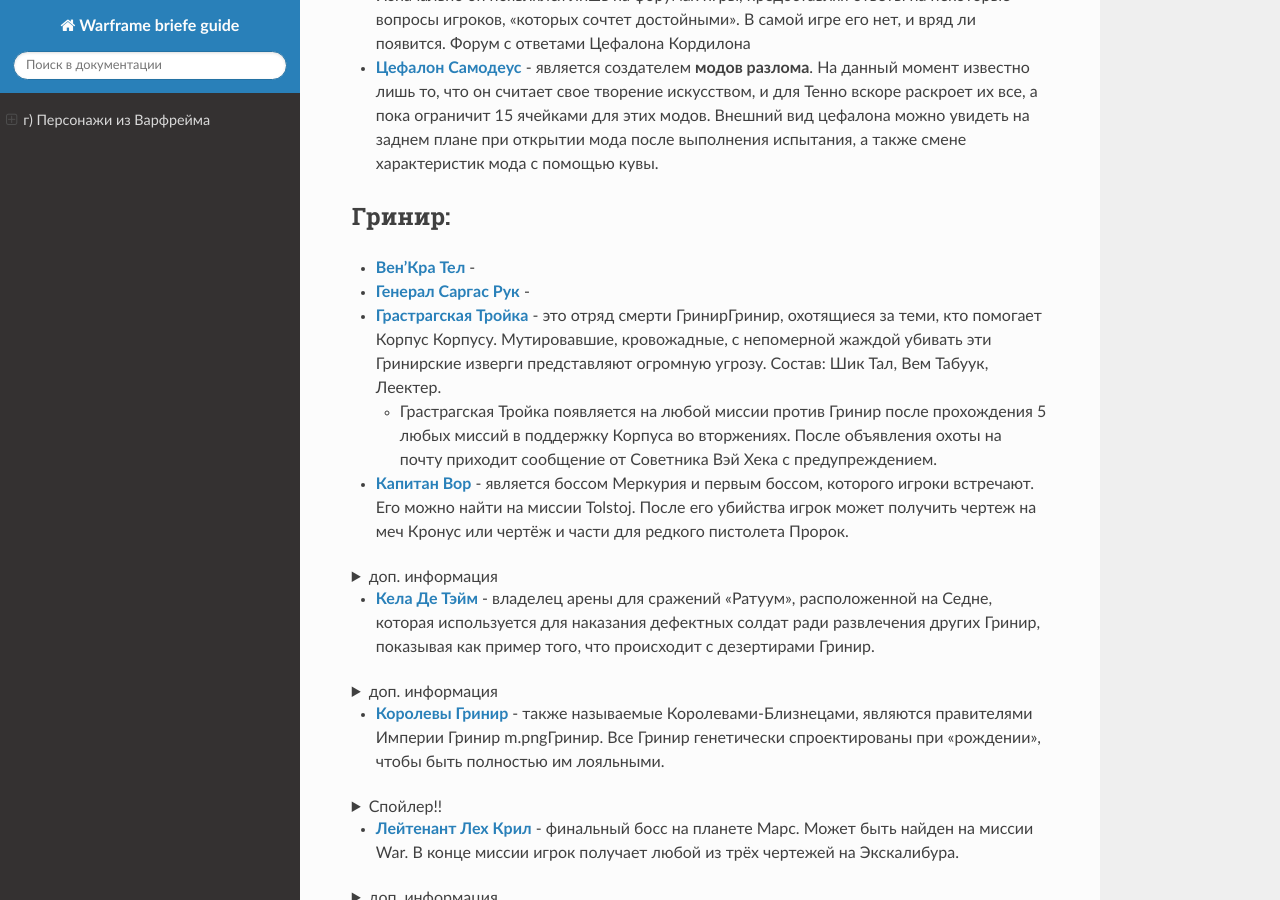
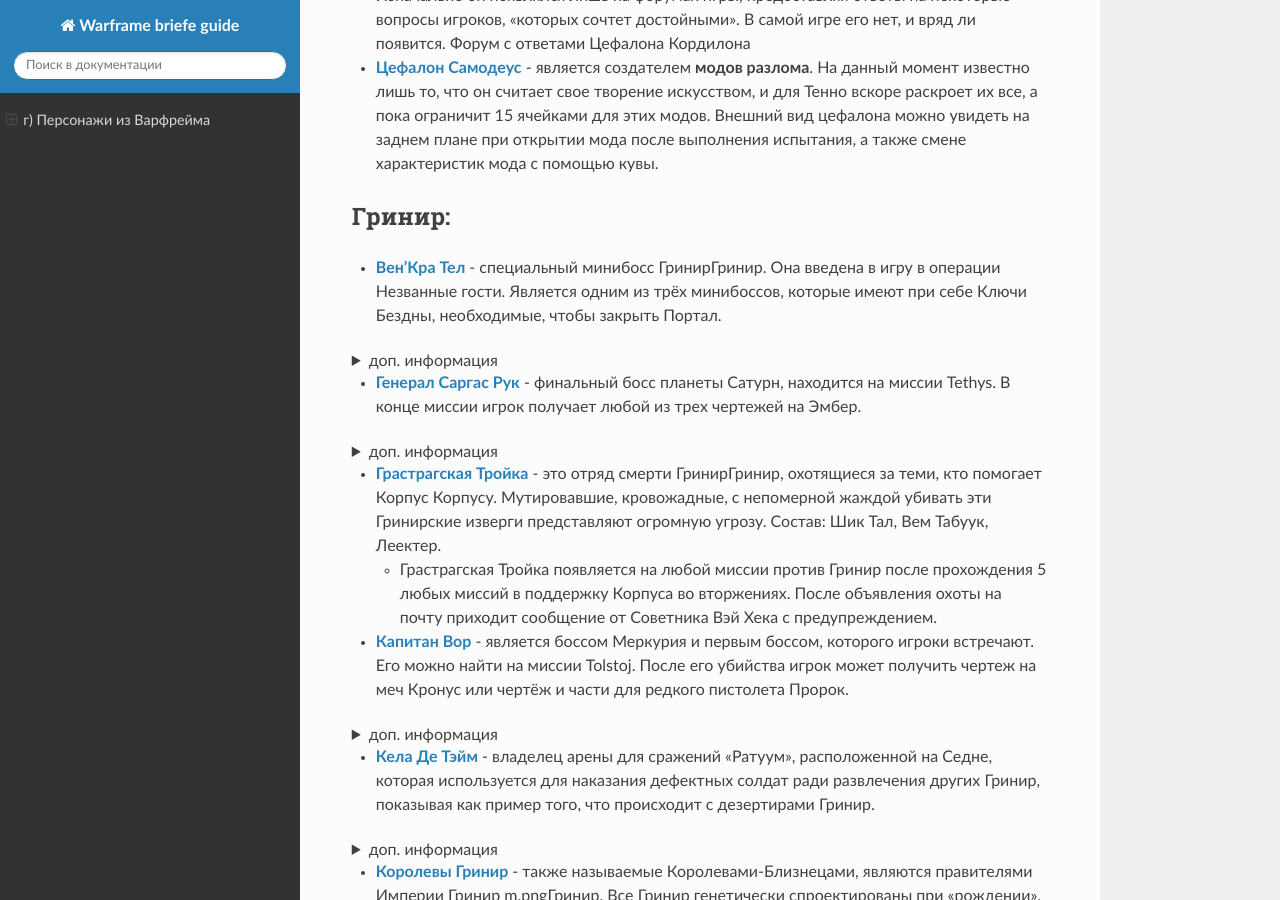
Before and after one commit to crackedmind/warframe-brief-guide, a Sphinx documentation site: the page built from source/08_b.md, in a window 1280 px wide and 900 px high, scrolled down 1279 px. Built offline with Sphinx 7.4.7 and the Read the Docs theme 2.0.0, drawn with Linux system fonts in a browser that asks for light colours.

Commit message:
+правки 6

```diff
--- a/source/08_b.md
+++ b/source/08_b.md
@@ -59,8 +59,73 @@
 
 ## Гринир:
 
-* [**Вен’Кра Тел**](https://warframe.fandom.com/ru/wiki/%D0%92%D0%B5%D0%BD%27%D0%9A%D1%80%D0%B0_%D0%A2%D0%B5%D0%BB) -
-* [**Генерал Саргас Рук**](https://warframe.fandom.com/ru/wiki/%D0%93%D0%B5%D0%BD%D0%B5%D1%80%D0%B0%D0%BB_%D0%A1%D0%B0%D1%80%D0%B3%D0%B0%D1%81_%D0%A0%D1%83%D0%BA) -
+* [**Вен’Кра Тел**](https://warframe.fandom.com/ru/wiki/%D0%92%D0%B5%D0%BD%27%D0%9A%D1%80%D0%B0_%D0%A2%D0%B5%D0%BB) - специальный минибосс ГринирГринир. Она введена в игру в операции Незванные гости. Является одним из трёх минибоссов, которые имеют при себе Ключи Бездны, необходимые, чтобы закрыть Портал.
+<details>
+  <summary> доп. информация </summary>
+ У нее есть реактивный ранец, такой же как и у Изгнанников, что дает ей отличную мобильность. Кроме того она может использовать свой Вулкар и специальные способности дальнего боя, чтобы поразить Тэнно издалека.. Ее можно встретить вместе со своей сестрой Спраг.
+
+**Цитаты**
+
+Один за другим, так вы умрёте.
+
+Вы должны были привести больше Тэнно. Вас не достаточно.
+
+Терпение Спраг. Убийство требует терпения.
+
+Спраг... Подожди удачного момента,а затем нанеси смертельный удар.
+
+Спраг... успокойся. Помни ты должна оставаться сосредоточенной.
+
+Готовы погибнуть за этот ключ, Тэнно?
+
+**Когда Спраг побеждена первой:**
+
+
+Что вы с ней сделали?
+
+Её будут помнить, а кто будет помнить вас?
+
+Когда остаётся одна:
+
+Один за другим - так вы умрете.
+
+Готовы ли вы умереть за этот ключ, Тэнно?
+
+**Заметки**
+
+Для перемещения и атаки обе сестры используют способность, подобную способности Попутный Ветер Варфрейма Зефир.
+
+После смерти Спраг может подойти к её телу и начать разглядывать его, игнорируя игроков
+</details>
+
+* [**Генерал Саргас Рук**](https://warframe.fandom.com/ru/wiki/%D0%93%D0%B5%D0%BD%D0%B5%D1%80%D0%B0%D0%BB_%D0%A1%D0%B0%D1%80%D0%B3%D0%B0%D1%81_%D0%A0%D1%83%D0%BA) - финальный босс планеты Сатурн, находится на миссии Tethys. В конце миссии игрок получает любой из трех чертежей на Эмбер.
+<details>
+  <summary> доп. информация </summary>
+Внешний вид и способности
+
+Генерал Саргас Рук выглядит как киборг-циклоп в тяжелой оранжевой броне. Его правая рука заменена огнеметом. Несколько крупнее обычных бойцов Гринир.
+
+
+**Примечания**
+
+Руководил силами Гринир в Операции "Дилемма Градивуса".
+
+Из его армии дезертировали Каворские Перебежчики в Операции "Дефект Миролюбия".
+
+Способности Сергаса рука схожи со способностями Эмбер, варфрэйма, части которого можно с него получить:
+
+Выстрел из наплечного гранотамёта в первой стадии схож с Огненным Шаром.
+
+Кольцо огня второй стадии схоже с Огненным Взрывом
+
+Гейзеры огня, появляющиеся в третьей стадии - с Миром в Огне - старой способностью Эмбер, которая была заменена на Инферно в Обновлении 26.0
+
+**Баги**
+
+Играя за Ивару в команде может произойти баг. При отстреливании гранатомёта с одного выстрела Луком Артемиды, система может засчитать вам "ваншот". Но при этом ваша команда будет продолжать бороться с Саргас Руком. Вы его видеть не будете, а урон от него будет идти.
+</details>
+
+
 * [**Грастрагская Тройка**](https://warframe.fandom.com/ru/wiki/%D0%93%D1%80%D0%B0%D1%81%D1%82%D1%80%D0%B0%D0%B3%D1%81%D0%BA%D0%B0%D1%8F_%D0%A2%D1%80%D0%BE%D0%B9%D0%BA%D0%B0) -  это отряд смерти ГринирГринир, охотящиеся за теми, кто помогает Корпус Корпусу. Мутировавшие, кровожадные, с непомерной жаждой убивать эти Гринирские изверги представляют огромную угрозу. Состав: Шик Тал, Вем Табуук, Леектер.
   * Грастрагская Тройка появляется на любой миссии против Гринир после прохождения 5 любых миссий в поддержку Корпуса во вторжениях. После объявления охоты на почту приходит сообщение от Советника Вэй Хека с предупреждением.
 * [**Капитан Вор**](https://warframe.fandom.com/ru/wiki/%D0%9A%D0%B0%D0%BF%D0%B8%D1%82%D0%B0%D0%BD_%D0%92%D0%BE%D1%80) - является боссом Меркурия и первым боссом, которого игроки встречают. Его можно найти на миссии Tolstoj. После его убийства игрок может получить чертеж на меч Кронус или чертёж и части для редкого пистолета Пророк.
```
